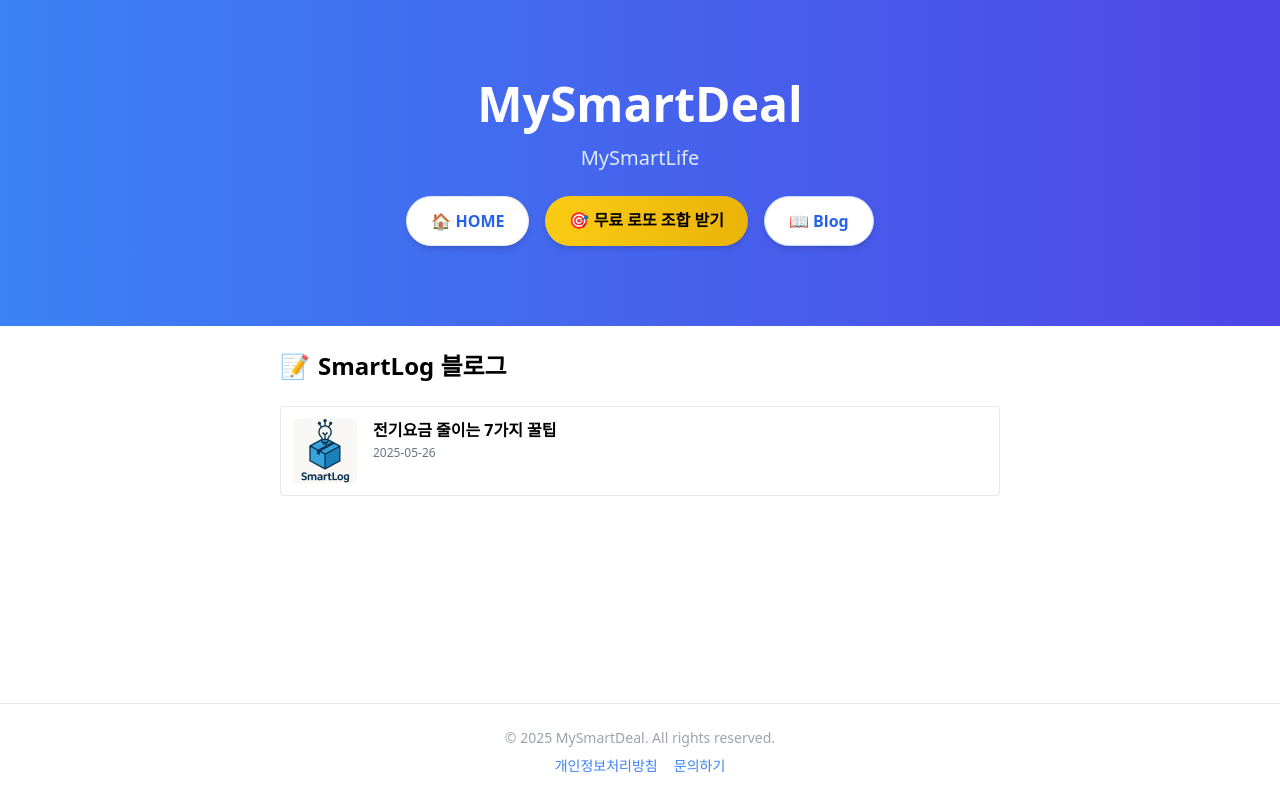
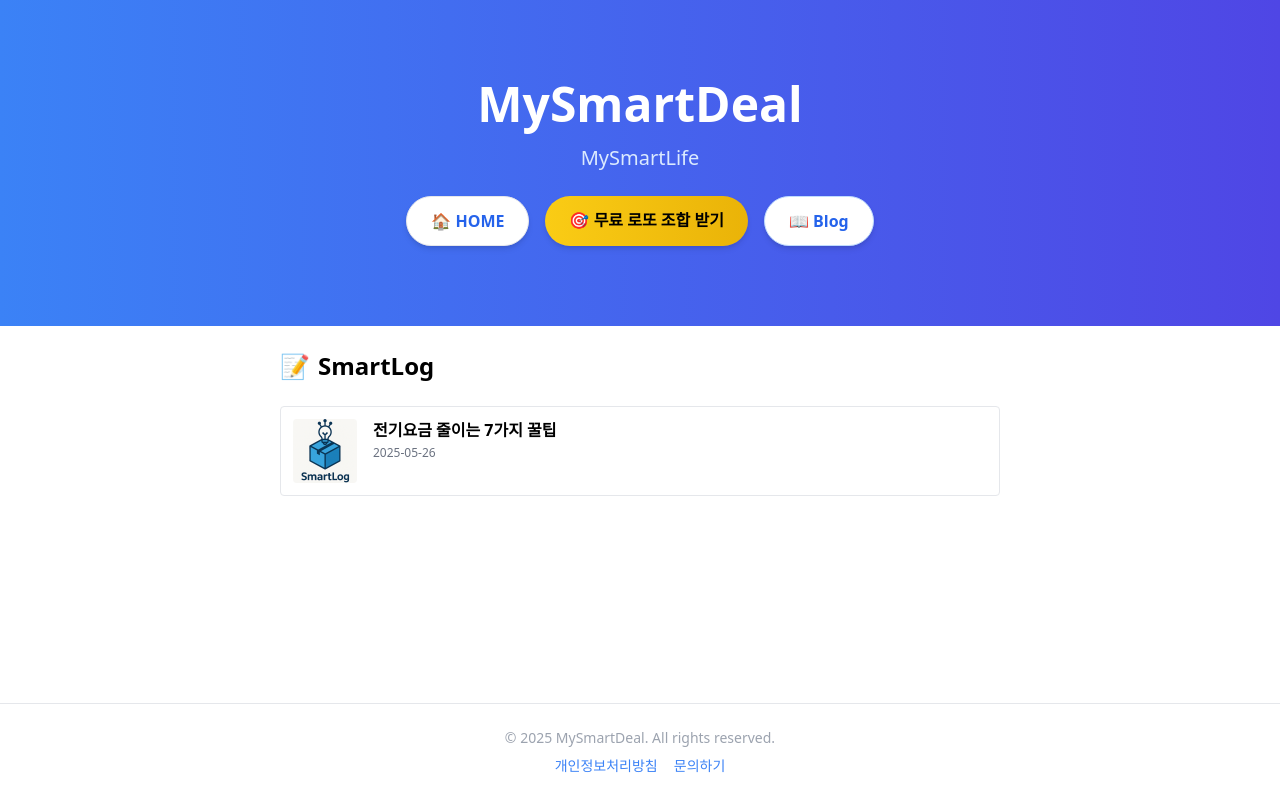
Before and after one commit to mysmartdeal/mysmartdeal, a Next.js app: page /smartlog in a window 1280 px wide. Built offline with nearby package versions, Linux system fonts and the light colour scheme.

Commit message:
Update index.js

```diff
--- a/pages/smartlog/index.js
+++ b/pages/smartlog/index.js
@@ -32,7 +32,7 @@ export default function SmartlogPage({ posts }) {
     <Layout>
       <div className="max-w-3xl mx-auto p-6">
         <h1 className="text-2xl font-bold mb-6 flex items-center gap-2">
-          <span>📝</span> <span>SmartLog 블로그</span>
+          <span>📝</span> <span>SmartLog</span>
         </h1>
 
         <div className="flex flex-col gap-4">
```
